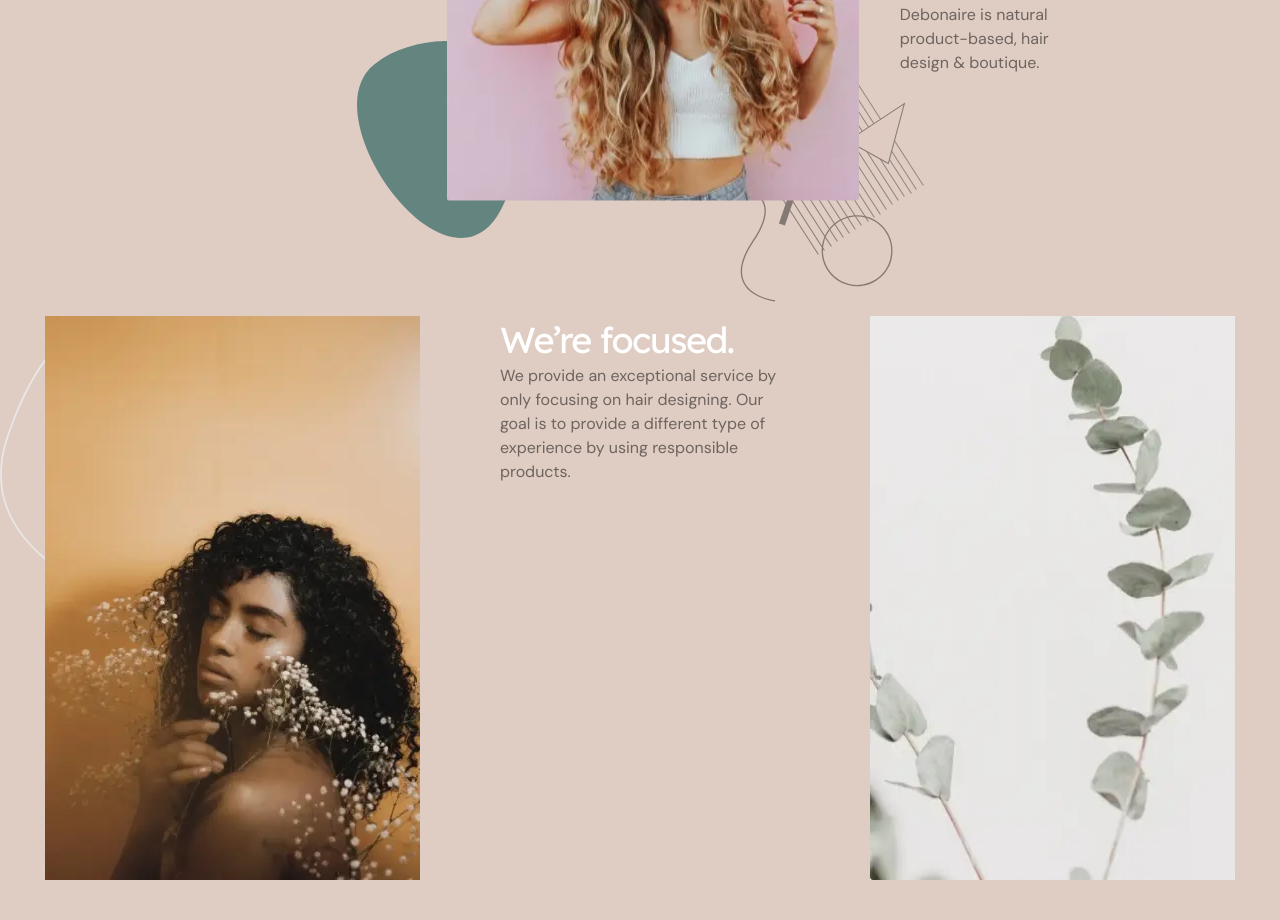
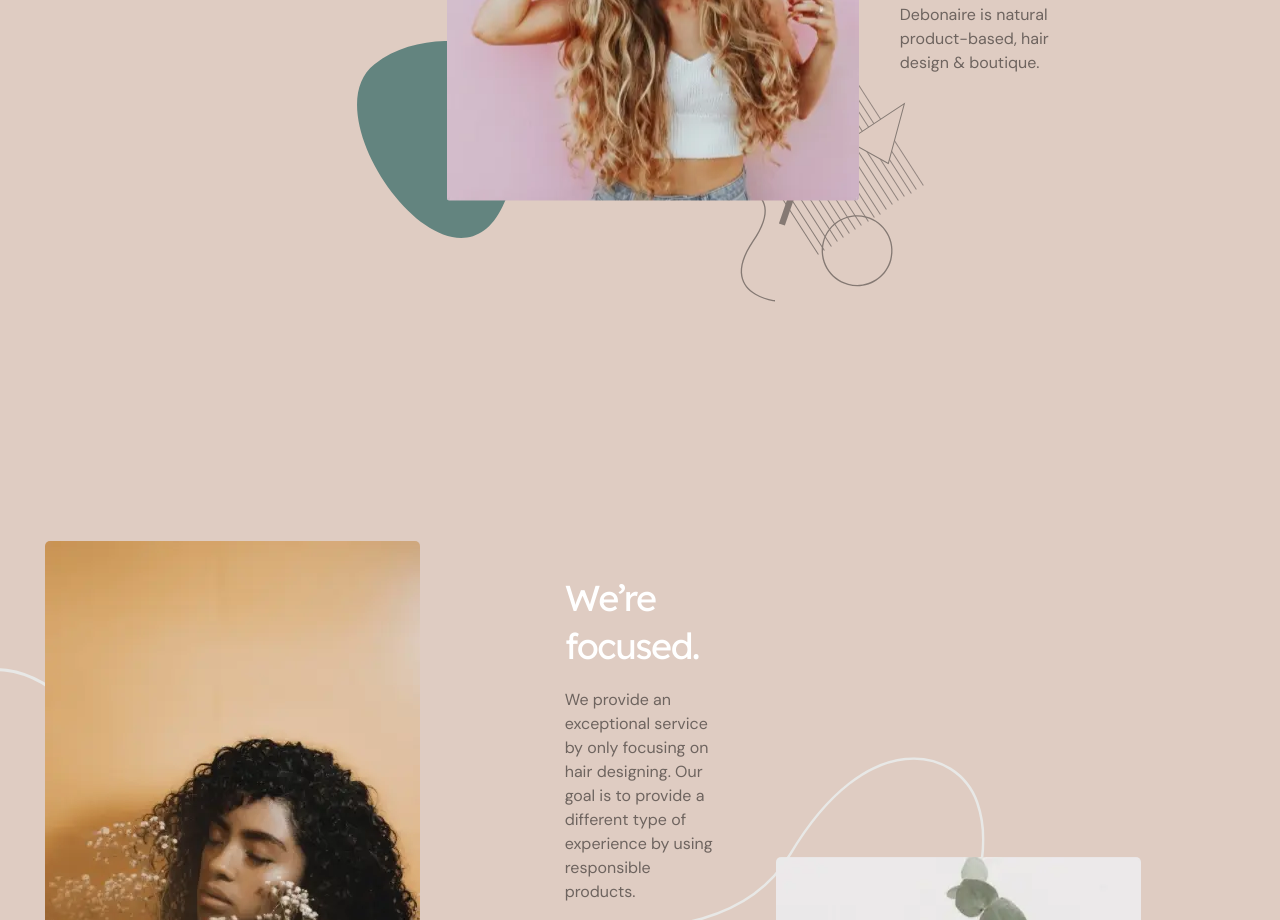
Before and after one commit to OlegMarich/Debonaire, a plain HTML site: page index.html in a window 1280 px wide. Shown: the part 457-1377 px from the top of the page. Before the commit the page ends 1337 px from the top, so only its background shows below. Drawn offline with Linux system fonts and the light colour scheme.

Commit message:
Add files via upload

```diff
--- a/css/style.css
+++ b/css/style.css
@@ -380,7 +380,7 @@ body {
   top: 0;
   left: 0;
   z-index: 50;
-  background-color: rgba(223,204,194,.4)
+  background-color: rgba(223,204,194,.8)
 }
 .header__container {
   display: grid;
@@ -725,15 +725,134 @@ body {
   transition: all 1s .7s
 }
 .focused {
+  padding-bottom: 2.5rem;
   position: relative
 }
 .focused__content {
   position: relative;
-  z-index: 2;
   max-width: 77.5rem;
   margin: 0 auto;
   display: flex;
-  gap: 5rem
+  align-items: start;
+  row-gap: 3.125rem
+}
+@media (min-width:90em) {
+  .focused__content {
+    -webkit-column-gap: 5rem;
+    -moz-column-gap: 5rem;
+    column-gap: 5rem
+  }
+}
+@media (min-width:61.99875em) and (max-width:90em) {
+  @supports ((-moz-column-gap:clamp(1.5625rem ,-6.0486139012rem + 12.276237668vw ,5rem)) or (column-gap:clamp(1.5625rem ,-6.0486139012rem + 12.276237668vw ,5rem))) {
+    .focused__content {
+      -webkit-column-gap: clamp(1.5625rem ,-6.0486139012rem + 12.276237668vw ,5rem);
+      -moz-column-gap: clamp(1.5625rem ,-6.0486139012rem + 12.276237668vw ,5rem);
+      column-gap: clamp(1.5625rem ,-6.0486139012rem + 12.276237668vw ,5rem)
+    }
+  }
+  @supports not ((-moz-column-gap:clamp(1.5625rem ,-6.0486139012rem + 12.276237668vw ,5rem)) or (column-gap:clamp(1.5625rem ,-6.0486139012rem + 12.276237668vw ,5rem))) {
+    .focused__content {
+      -webkit-column-gap: calc(1.5625rem + 3.4375 * (100vw - 61.99875rem)/ 28.00125);
+      -moz-column-gap: calc(1.5625rem + 3.4375 * (100vw - 61.99875rem)/ 28.00125);
+      column-gap: calc(1.5625rem + 3.4375 * (100vw - 61.99875rem)/ 28.00125)
+    }
+  }
+}
+@media (max-width:61.99875em) {
+  .focused__content {
+    -webkit-column-gap: 1.5625rem;
+    -moz-column-gap: 1.5625rem;
+    column-gap: 1.5625rem
+  }
+}
+@media (max-width:47.99875em) {
+  .focused__content {
+    flex-direction: column;
+    align-items: center
+  }
+}
+.focused__picturte {
+  width: 100%;
+  position: relative
+}
+@media (min-width:em(600)) {
+  .focused__picturte--start {
+    max-width: 19.5rem
+  }
+  .focused__picturte--end {
+    max-width: 22.8125rem
+  }
+}
+@media (min-width:47.99875em) {
+  .focused__picturte--end {
+    align-self: flex-end;
+    -webkit-transform: translate(0,32%);
+    transform: translate(0,32%)
+  }
+}
+.focused__image {
+  position: relative;
+  z-index: 2;
+  max-width: 100%;
+  border-radius: .3125rem;
+  overflow: hidden
+}
+.focused__body {
+  position: relative;
+  z-index: 2
+}
+@media (min-width:90em) {
+  .focused__body {
+    padding-top: 8.75rem
+  }
+}
+@media (min-width:20em) and (max-width:90em) {
+  @supports (padding-top:clamp(1.25rem ,-0.8928571429rem + 10.7142857143vw ,8.75rem)) {
+    .focused__body {
+      padding-top: clamp(1.25rem ,-.8928571429rem + 10.7142857143vw ,8.75rem)
+    }
+  }
+  @supports not (padding-top:clamp(1.25rem ,-0.8928571429rem + 10.7142857143vw ,8.75rem)) {
+    .focused__body {
+      padding-top: calc(1.25rem + 7.5 * (100vw - 20rem)/ 70)
+    }
+  }
+}
+@media (max-width:20em) {
+  .focused__body {
+    padding-top: 1.25rem
+  }
+}
+@media (min-width:90em) {
+  .focused__title:not(:last-child) {
+    margin-bottom: 1.25rem
+  }
+}
+@media (min-width:20em) and (max-width:90em) {
+  @supports (margin-bottom:clamp(0.625rem ,0.4464285714rem + 0.8928571429vw ,1.25rem)) {
+    .focused__title:not(:last-child) {
+      margin-bottom: clamp(.625rem ,.4464285714rem + .8928571429vw ,1.25rem)
+    }
+  }
+  @supports not (margin-bottom:clamp(0.625rem ,0.4464285714rem + 0.8928571429vw ,1.25rem)) {
+    .focused__title:not(:last-child) {
+      margin-bottom: calc(.625rem + .625 * (100vw - 20rem)/ 70)
+    }
+  }
+}
+@media (max-width:20em) {
+  .focused__title:not(:last-child) {
+    margin-bottom: .625rem
+  }
+}
+.focused__text > p:not(:last-child) {
+  margin-bottom: .625rem
+}
+@media (min-width:47.99875em) {
+  .focused__text {
+    max-width: 24.375rem
+  }
 }
 .focused__decor-items {
   position: absolute;
@@ -743,11 +862,29 @@ body {
   top: 0
 }
 .focused__decor-item {
-  position: absolute
+  position: absolute;
+  stroke-dasharray: 1500;
+  stroke-dashoffset: 1500
 }
-.focused__decor-item:first-child {
-  max-width: 21.625rem;
+.focused__decor-item._watcher-view {
+  transition: all 2s linear .1s;
+  stroke-dashoffset: 0
+}
+.focused__decor-item--start {
+  left: 0;
+  bottom: 0;
+  -webkit-transform: translate(-47.976879%,31.578947%);
+  transform: translate(-47.976879%,31.578947%);
+  width: 110.897436%;
   aspect-ratio: 346/342
+}
+.focused__decor-item--end {
+  left: 0;
+  top: 0;
+  width: 134.794521%;
+  -webkit-transform: translate(-66.260163%,21.95122%);
+  transform: translate(-66.260163%,21.95122%);
+  aspect-ratio: 492/369
 }
 .focused__decor-valve {
   width: 100%;
--- a/index.html
+++ b/index.html
@@ -10,7 +10,7 @@
 			opacity: 0;
 		}
 	</style>
-	<link rel="stylesheet" href="css/style.min.css?_v=20250115140811">
+	<link rel="stylesheet" href="css/style.min.css?_v=20250128091355">
 	<link rel="shortcut icon" href="favicon.ico">
 	<!-- <meta name="robots" content="noindex, nofollow"> -->
 	<meta name="viewport" content="width=device-width, initial-scale=1.0">
@@ -71,38 +71,35 @@
 					</div>
 				</div>
 			</section>
-			<section class="page__focused focused">
+			<section data-prlx-parent class="page__focused focused">
 				<div class="focused__container">
 					<div class="focused__content">
-						<img class="focused__image" src="img/focused/01.webp" alt="Image">
-						<div class="focused__body">
-							<div class="focused__title title">
-								<p>
-									We’re focused.
-								</p>
+						<div class="focused__picturte focused__picturte--start">
+							<img data-prlx data-coefficient="3" class="focused__image" src="img/focused/01.webp" alt="Image">
+							<div data-watch class="focused__decor-item focused__decor-item--start">
+								<svg data-prlx class="focused__decor-valve" viewBox="0 0 348.008 344.037" fill="none" xmlns="http://www.w3.org/2000/svg" xmlns:xlink="http://www.w3.org/1999/xlink">
+									<path id="vector-2" d="" fill="#D8D8D8" fill-opacity="0" fill-rule="nonzero" />
+									<path id="vector-2" d="M219.43 96.57C248.92 222.31 373.8 190.53 342.01 294.63C310.21 398.72 -54.29 329.07 8.38 141.15C71.05 -46.78 189.94 -29.18 219.43 96.57Z" stroke="#E8E8E6" stroke-opacity="1.000000" stroke-width="2.000000" />
+								</svg>
 							</div>
+						</div>
+						<div data-prlx class="focused__body">
+							<h2 class="focused__title title">We’re focused.</h2>
 							<div class="focused__text text">
 								<p>
 									We provide an exceptional service by only focusing on hair designing. Our goal is to provide a
-									different
-									type of experience by using responsible products.
+									different type of experience by using responsible products.
 								</p>
 							</div>
 						</div>
-						<img class="focused__image" src="img/focused/02.webp" alt="Image">
-					</div>
-					<div class="focused__decor-items">
-						<div class="focused__decor-item">
-							<svg class="focused__decor-valve" viewBox="0 0 348.008 344.037" fill="none" xmlns="http://www.w3.org/2000/svg" xmlns:xlink="http://www.w3.org/1999/xlink">
-								<path id="vector-2" d="" fill="#D8D8D8" fill-opacity="0" fill-rule="nonzero" />
-								<path id="vector-2" d="M219.43 96.57C248.92 222.31 373.8 190.53 342.01 294.63C310.21 398.72 -54.29 329.07 8.38 141.15C71.05 -46.78 189.94 -29.18 219.43 96.57Z" stroke="#E8E8E6" stroke-opacity="1.000000" stroke-width="2.000000" />
-							</svg>
-						</div>
-						<div class="focused__decor-item">
-							<svg class="focused__decor-item" viewBox="0 0 494.03 371.019" fill="none" xmlns="http://www.w3.org/2000/svg" xmlns:xlink="http://www.w3.org/1999/xlink">
-								<path id="vector-3" d="" fill="#D8D8D8" fill-opacity="0" fill-rule="nonzero" />
-								<path id="vector-3" d="M338.86 77.48C277.38 180.97 108.59 105.65 19.26 180.97C-70.06 256.3 189.54 469.11 338.86 315.8C488.19 162.5 503.8 80.56 488.19 36.18C472.57 -8.21 400.35 -26.02 338.86 77.48Z" stroke="#E8E8E6" stroke-opacity="1.000000" stroke-width="2.000000" />
-							</svg>
+						<div class="focused__picturte focused__picturte--end">
+							<img data-prlx data-coefficient="2" class="focused__image" src="img/focused/02.webp" alt="Image">
+							<div data-watch class="focused__decor-item focused__decor-item--end">
+								<svg data-prlx class="focused__decor-valve" viewBox="0 0 494.03 371.019" fill="none" xmlns="http://www.w3.org/2000/svg" xmlns:xlink="http://www.w3.org/1999/xlink">
+									<path id="vector-3" d="" fill="#D8D8D8" fill-opacity="0" fill-rule="nonzero" />
+									<path id="vector-3" d="M338.86 77.48C277.38 180.97 108.59 105.65 19.26 180.97C-70.06 256.3 189.54 469.11 338.86 315.8C488.19 162.5 503.8 80.56 488.19 36.18C472.57 -8.21 400.35 -26.02 338.86 77.48Z" stroke="#E8E8E6" stroke-opacity="1.000000" stroke-width="2.000000" />
+								</svg>
+							</div>
 						</div>
 					</div>
 				</div>
@@ -113,7 +110,7 @@
 			</div>
 		</footer>
 	</div>
-	<script src="js/app.min.js?_v=20250115140811"></script>
+	<script src="js/app.min.js?_v=20250128091355"></script>
 </body>
 
 </html>
```
Also changed, not shown: css/style.min.css.
